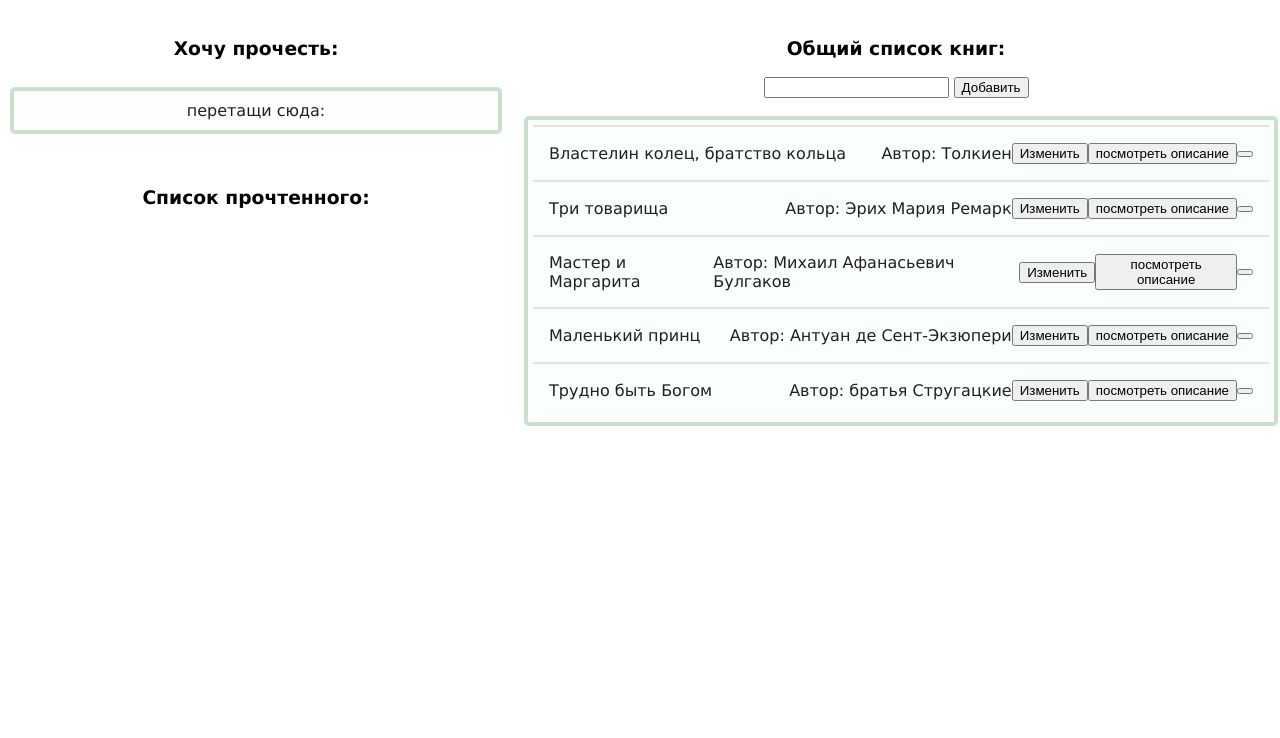
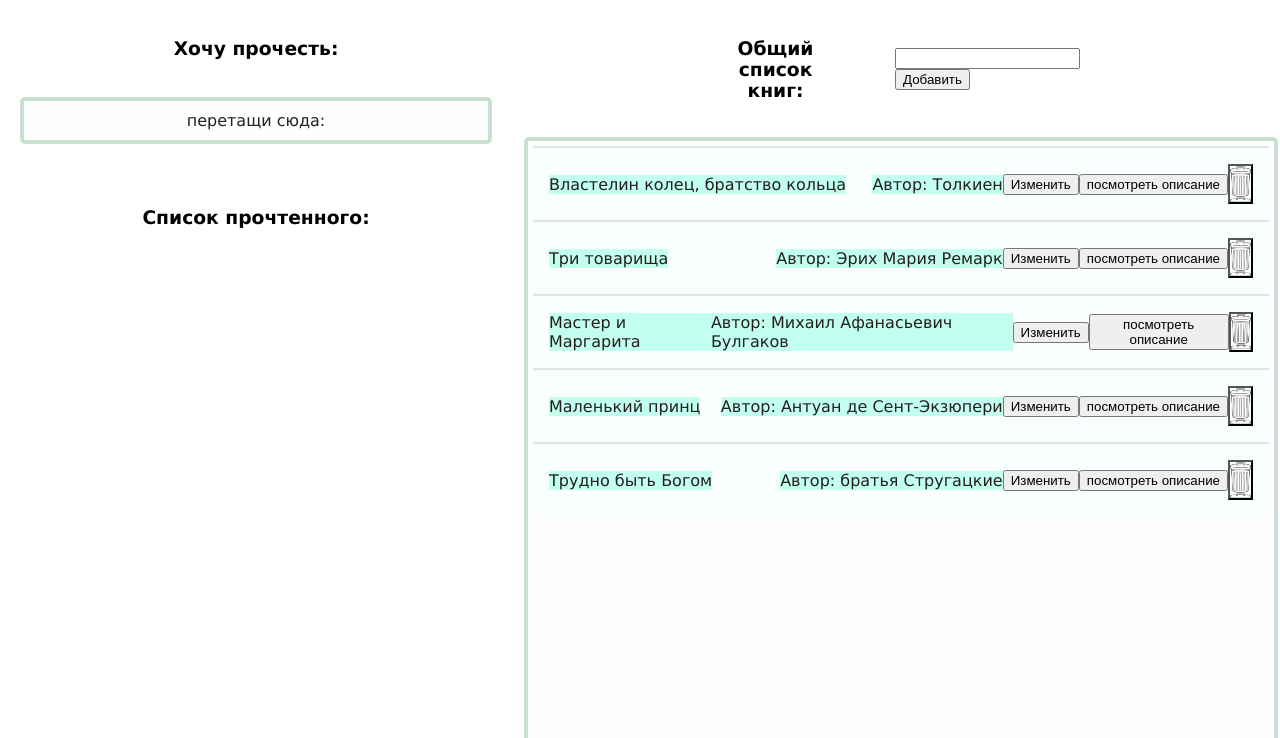
Before and after one commit to 17Nei17/project, a website built with webpack: page src/index.html in a window 1280 px wide. Shown: the part 62-800 px from the top of the page. Built offline with nearby package versions, Linux system fonts and the light colour scheme.

Commit message:
Update main.css

```diff
--- a/src/Styles/main.css
+++ b/src/Styles/main.css
@@ -6,9 +6,11 @@ body {
 h1 {
   text-align: center;
 }
+
 h3 {
   text-align: center;
 }
+
 .sidebar {
   background: rgb(255, 255, 255);
   left: 0;
@@ -18,7 +20,8 @@ h3 {
   overflow: auto;
   align-items: center;
 }
-#put{
+
+#put{ /* лента желанных книг */
   margin-bottom: 1.5em;
   border: 4px solid rgb(202, 224, 207);
   border-radius: 5px;
@@ -26,10 +29,13 @@ h3 {
   color: #231F20;
   text-align: center;
   padding: 10px;
+  max-height: 300px;
+  overflow: auto;
 }
+
 #dropzone{
   text-align: center;
-  padding: 10px;
+  padding: 20px;
 }
 .tape{
   background: rgb(255, 255, 255);
@@ -37,7 +43,6 @@ h3 {
   right: 0;
   width: 60%;
   height: 100%;
-  overflow: scroll;
 }
 
 .book-item {
@@ -46,30 +51,25 @@ h3 {
   border-top: 2px solid rgba(0,0,0,.1);
   background-color: rgb(248, 255, 253);
   transition: all .2s;
-/* -webkit-user-select: none;   отвечает за возможность выделять название книги*/
   padding: 1em;
   align-items: center;
 }
-
-.book-item.completed * {
-  color: lightgray;
+#books-list{
+  height: 700px;
+  overflow: scroll;
 }
-
-.book-item .checkbox {
-  margin-right: .5rem;
-}
-
 .book-item .title,
 .book-item .textfield {
   margin-right: auto;
 }
 
+.book-item .title,
+.book-item .author {
+  background-color: rgb(195, 255, 238);
+}
+
 .book-item .textfield {
   display: none;
-}
-
-.book-item.completed .title {
-  text-decoration: line-through;
 }
 
 .book-item.editing .checkbox,
@@ -87,6 +87,7 @@ h3 {
   padding: 2px;
   margin-left: 10px;
 }
+
 #item ul {
   position: relative;
   margin-bottom: 1.5em;
@@ -108,6 +109,7 @@ h3 {
   background-color: rgba(0, 0, 0, 0.5);
   overflow: auto;
 }
+
 #modal_content {
   margin: 300px auto;
   background-color: rgb(255, 255, 255);
@@ -115,12 +117,34 @@ h3 {
   width: 30%;
   z-index: 99999;
 }
+
 #close_modal_window {
   color: rgb(255, 0, 0);
   float: right;
   font-size: 30px;
   cursor: pointer;
 }
+
 #books-form{
-  text-align: center;
+  margin-left: 3.5em;
+  align-items: center;
 }
+
+#headtape{
+  margin: 0px 200px;
+  display: flex;
+  transition: all .2s;
+  align-items: center;
+}
+.endBookButton {
+  background: url(../image/odobrenno.png);
+  background-size: 100%;
+  width: 30px;  height: 30px;
+  border-radius: 50%;
+  border: 0;
+}
+.remove, .removeBooks{
+  background: url(../image/delete.png);
+  background-size: 100%;
+  width: 25px;  height: 40px;
+}
```
